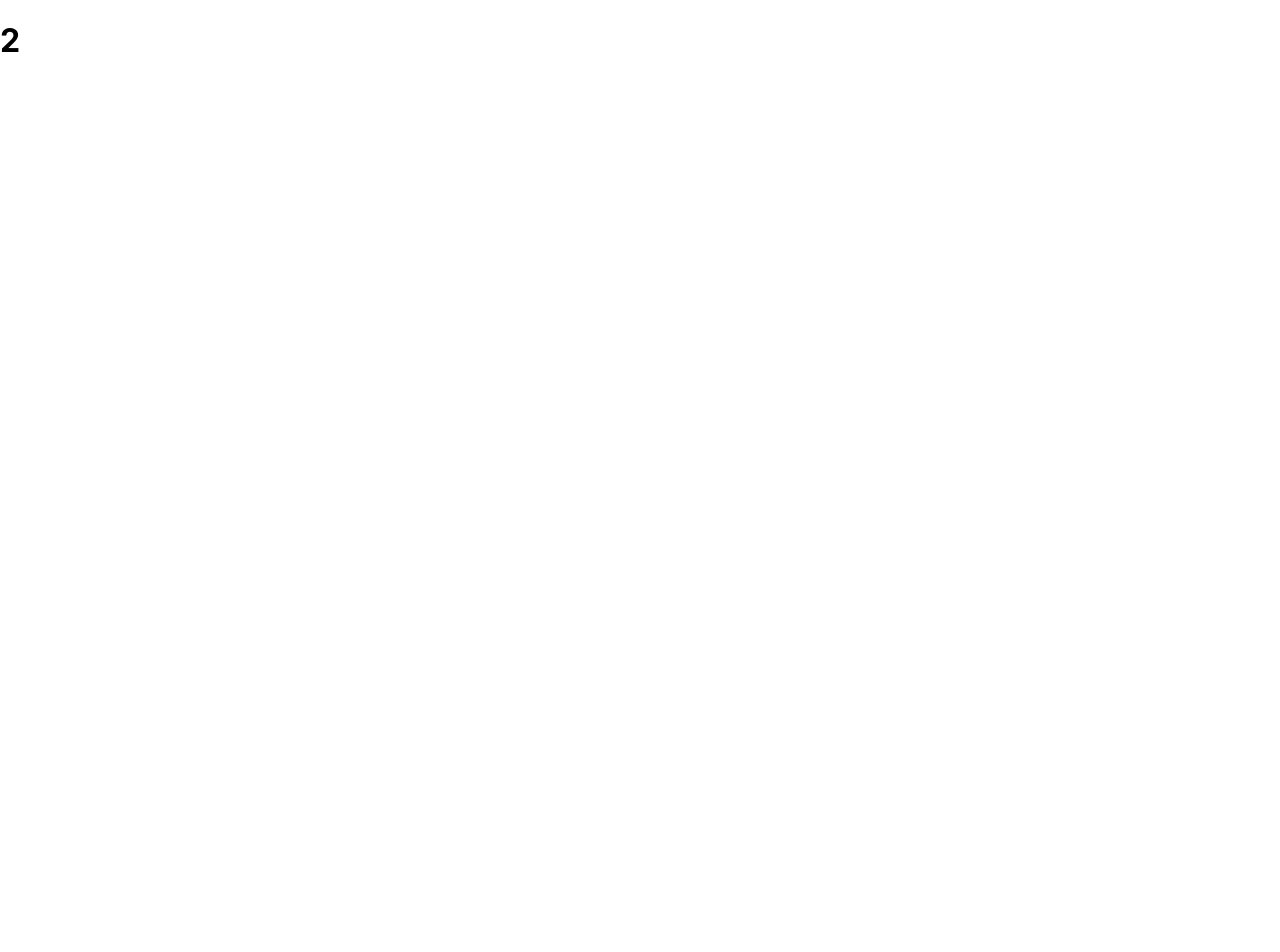
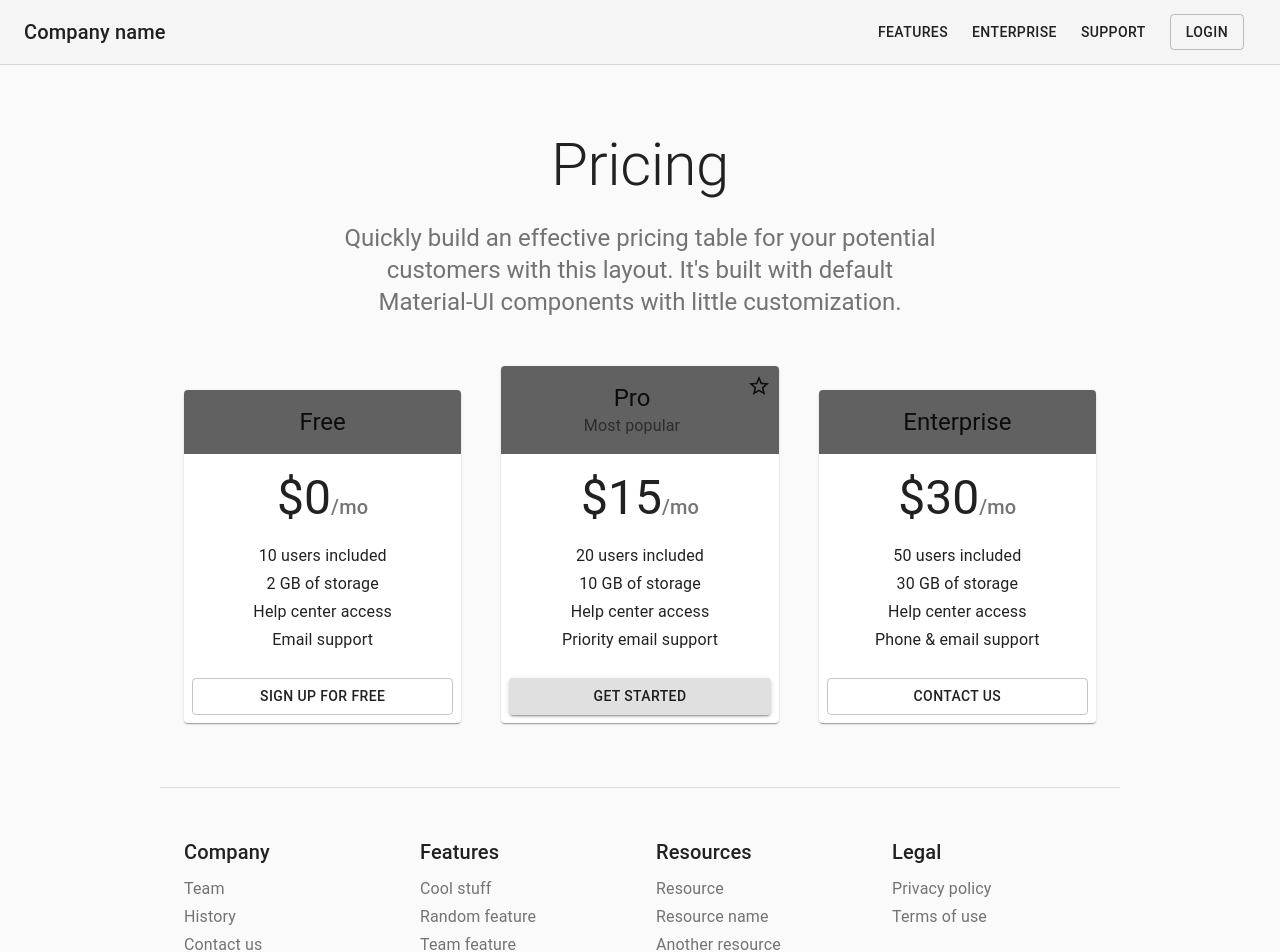
Before and after one commit to jperomingan/ngo-directory-frontend, a React (Create React App) app: page / in a window 1280 px wide. Shown: the top 952 px of the page. Before the commit the page ends 800 px from the top, so only its background shows below. Built offline with nearby package versions, Linux system fonts and the light colour scheme.

Commit message:
install  @material-ui/core

```diff
--- a/package.json
+++ b/package.json
@@ -4,6 +4,7 @@
   "private": true,
   "dependencies": {
     "@material-ui/core": "^4.11.1",
+    "@material-ui/icons": "^4.9.1",
     "@testing-library/jest-dom": "^5.11.6",
     "@testing-library/react": "^11.2.2",
     "@testing-library/user-event": "^12.3.0",
--- a/src/App.js
+++ b/src/App.js
@@ -1,7 +1,8 @@
 import React from 'react';
+import Header from './components/Header';
 
 function App() {
-  return <h1>{1 + 1}</h1>;
+  return <Header />;
 }
 
 export default App;
--- /dev/null
+++ b/src/components/Header/index.js
@@ -0,0 +1,294 @@
+import * as React from 'react';
+import AppBar from '@material-ui/core/AppBar';
+import Button from '@material-ui/core/Button';
+import Card from '@material-ui/core/Card';
+import CardActions from '@material-ui/core/CardActions';
+import CardContent from '@material-ui/core/CardContent';
+import CardHeader from '@material-ui/core/CardHeader';
+import CssBaseline from '@material-ui/core/CssBaseline';
+import Grid from '@material-ui/core/Grid';
+import StarIcon from '@material-ui/icons/StarBorder';
+import Toolbar from '@material-ui/core/Toolbar';
+import Typography from '@material-ui/core/Typography';
+import Link from '@material-ui/core/Link';
+import { makeStyles } from '@material-ui/core/styles';
+import Container from '@material-ui/core/Container';
+import Box from '@material-ui/core/Box';
+
+function Copyright() {
+  return (
+    <Typography variant="body2" color="textSecondary" align="center">
+      {'Copyright © '}
+      <Link color="inherit" href="https://material-ui.com/">
+        Your Website
+      </Link>{' '}
+      {new Date().getFullYear()}
+      {'.'}
+    </Typography>
+  );
+}
+
+const useStyles = makeStyles((theme) => ({
+  '@global': {
+    ul: {
+      margin: 0,
+      padding: 0,
+      listStyle: 'none',
+    },
+  },
+  appBar: {
+    borderBottom: `1px solid ${theme.palette.divider}`,
+  },
+  toolbar: {
+    flexWrap: 'wrap',
+  },
+  toolbarTitle: {
+    flexGrow: 1,
+  },
+  link: {
+    margin: theme.spacing(1, 1.5),
+  },
+  heroContent: {
+    padding: theme.spacing(8, 0, 6),
+  },
+  cardHeader: {
+    backgroundColor:
+      theme.palette.mode === 'light'
+        ? theme.palette.grey[200]
+        : theme.palette.grey[700],
+  },
+  cardPricing: {
+    display: 'flex',
+    justifyContent: 'center',
+    alignItems: 'baseline',
+    marginBottom: theme.spacing(2),
+  },
+  footer: {
+    borderTop: `1px solid ${theme.palette.divider}`,
+    marginTop: theme.spacing(8),
+    paddingTop: theme.spacing(3),
+    paddingBottom: theme.spacing(3),
+    [theme.breakpoints.up('sm')]: {
+      paddingTop: theme.spacing(6),
+      paddingBottom: theme.spacing(6),
+    },
+  },
+}));
+
+const tiers = [
+  {
+    title: 'Free',
+    price: '0',
+    description: [
+      '10 users included',
+      '2 GB of storage',
+      'Help center access',
+      'Email support',
+    ],
+    buttonText: 'Sign up for free',
+    buttonVariant: 'outlined',
+  },
+  {
+    title: 'Pro',
+    subheader: 'Most popular',
+    price: '15',
+    description: [
+      '20 users included',
+      '10 GB of storage',
+      'Help center access',
+      'Priority email support',
+    ],
+    buttonText: 'Get started',
+    buttonVariant: 'contained',
+  },
+  {
+    title: 'Enterprise',
+    price: '30',
+    description: [
+      '50 users included',
+      '30 GB of storage',
+      'Help center access',
+      'Phone & email support',
+    ],
+    buttonText: 'Contact us',
+    buttonVariant: 'outlined',
+  },
+];
+
+const footers = [
+  {
+    title: 'Company',
+    description: ['Team', 'History', 'Contact us', 'Locations'],
+  },
+  {
+    title: 'Features',
+    description: [
+      'Cool stuff',
+      'Random feature',
+      'Team feature',
+      'Developer stuff',
+      'Another one',
+    ],
+  },
+  {
+    title: 'Resources',
+    description: ['Resource', 'Resource name', 'Another resource', 'Final resource'],
+  },
+  {
+    title: 'Legal',
+    description: ['Privacy policy', 'Terms of use'],
+  },
+];
+
+export default function Header() {
+  const classes = useStyles();
+
+  return (
+    <React.Fragment>
+      <CssBaseline />
+      <AppBar
+        position="static"
+        color="default"
+        elevation={0}
+        className={classes.appBar}
+      >
+        <Toolbar className={classes.toolbar}>
+          <Typography
+            variant="h6"
+            color="inherit"
+            noWrap
+            className={classes.toolbarTitle}
+          >
+            Company name
+          </Typography>
+          <nav>
+            <Link
+              variant="button"
+              color="textPrimary"
+              href="#"
+              className={classes.link}
+            >
+              Features
+            </Link>
+            <Link
+              variant="button"
+              color="textPrimary"
+              href="#"
+              className={classes.link}
+            >
+              Enterprise
+            </Link>
+            <Link
+              variant="button"
+              color="textPrimary"
+              href="#"
+              className={classes.link}
+            >
+              Support
+            </Link>
+          </nav>
+          <Button href="#" variant="outlined" className={classes.link}>
+            Login
+          </Button>
+        </Toolbar>
+      </AppBar>
+      {/* Hero unit */}
+      <Container maxWidth="sm" component="main" className={classes.heroContent}>
+        <Typography
+          component="h1"
+          variant="h2"
+          align="center"
+          color="textPrimary"
+          gutterBottom
+        >
+          Pricing
+        </Typography>
+        <Typography variant="h5" align="center" color="textSecondary" component="p">
+          Quickly build an effective pricing table for your potential customers with
+          this layout. It&apos;s built with default Material-UI components with
+          little customization.
+        </Typography>
+      </Container>
+      {/* End hero unit */}
+      <Container maxWidth="md" component="main">
+        <Grid container spacing={5} alignItems="flex-end">
+          {tiers.map((tier) => (
+            // Enterprise card is full width at sm breakpoint
+            <Grid
+              item
+              key={tier.title}
+              xs={12}
+              sm={tier.title === 'Enterprise' ? 12 : 6}
+              md={4}
+            >
+              <Card>
+                <CardHeader
+                  title={tier.title}
+                  subheader={tier.subheader}
+                  titleTypographyProps={{ align: 'center' }}
+                  subheaderTypographyProps={{
+                    align: 'center',
+                  }}
+                  action={tier.title === 'Pro' ? <StarIcon /> : null}
+                  className={classes.cardHeader}
+                />
+                <CardContent>
+                  <div className={classes.cardPricing}>
+                    <Typography component="h2" variant="h3" color="textPrimary">
+                      ${tier.price}
+                    </Typography>
+                    <Typography variant="h6" color="textSecondary">
+                      /mo
+                    </Typography>
+                  </div>
+                  <ul>
+                    {tier.description.map((line) => (
+                      <Typography
+                        component="li"
+                        variant="subtitle1"
+                        align="center"
+                        key={line}
+                      >
+                        {line}
+                      </Typography>
+                    ))}
+                  </ul>
+                </CardContent>
+                <CardActions>
+                  <Button fullWidth variant={tier.buttonVariant}>
+                    {tier.buttonText}
+                  </Button>
+                </CardActions>
+              </Card>
+            </Grid>
+          ))}
+        </Grid>
+      </Container>
+      {/* Footer */}
+      <Container maxWidth="md" component="footer" className={classes.footer}>
+        <Grid container spacing={4} justifyContent="space-evenly">
+          {footers.map((footer) => (
+            <Grid item xs={6} sm={3} key={footer.title}>
+              <Typography variant="h6" color="textPrimary" gutterBottom>
+                {footer.title}
+              </Typography>
+              <ul>
+                {footer.description.map((item) => (
+                  <li key={item}>
+                    <Link href="#" variant="subtitle1" color="textSecondary">
+                      {item}
+                    </Link>
+                  </li>
+                ))}
+              </ul>
+            </Grid>
+          ))}
+        </Grid>
+        <Box sx={{ mt: 5 }}>
+          <Copyright />
+        </Box>
+      </Container>
+      {/* End footer */}
+    </React.Fragment>
+  );
+}
```
Also changed, not shown: 2 other files (tests, documents, lock files or other folders).
